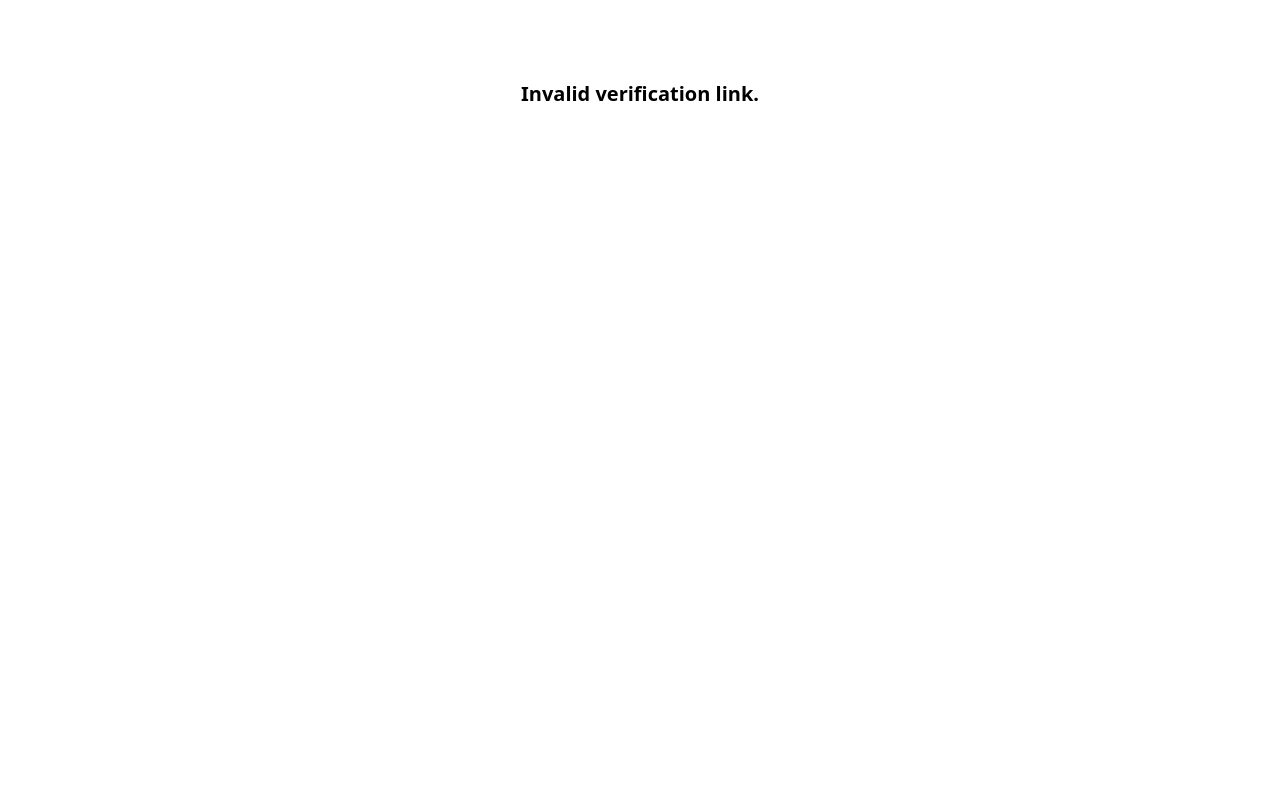
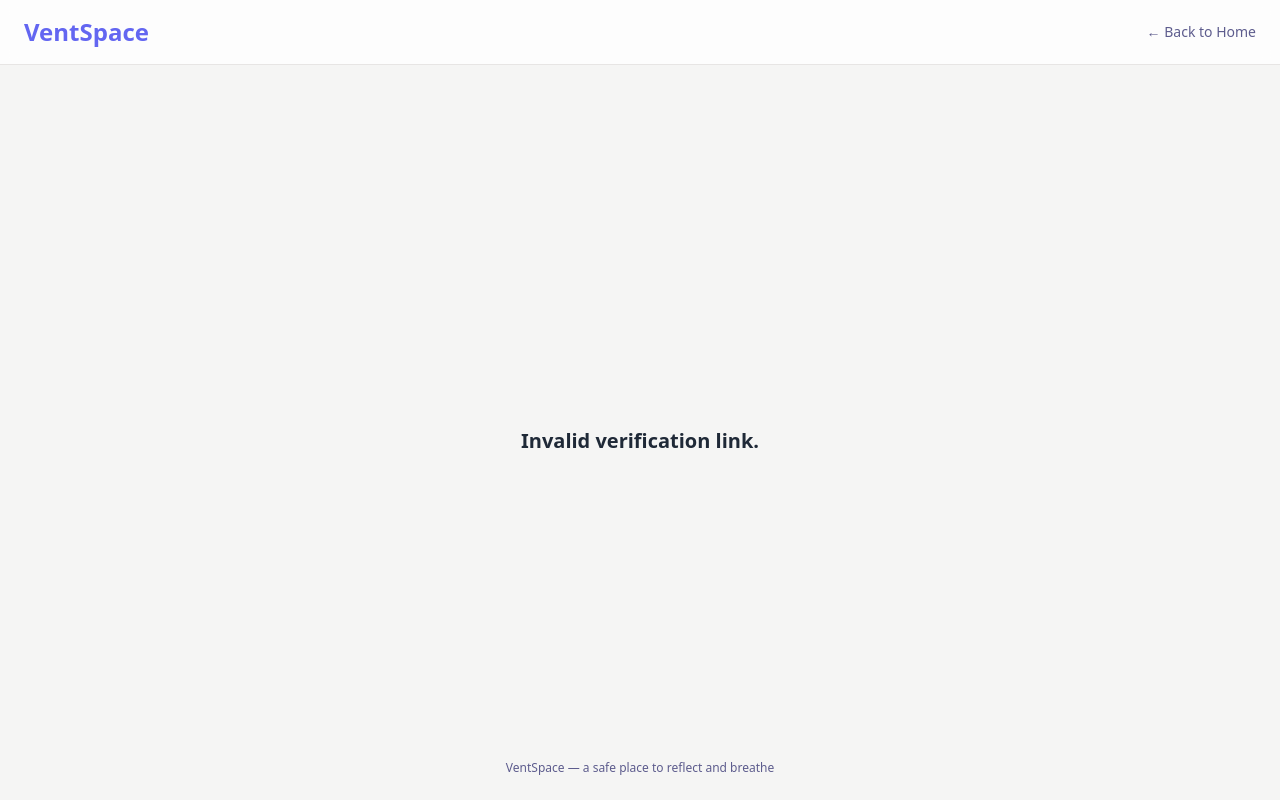
Before and after one commit to Serif-C/VentSpace, a React (Vite) app in the folder VentSpace/: page /verify-email in a window 1280 px wide. Built offline with nearby package versions, Linux system fonts and the light colour scheme.

Commit message:
Added navigations in Login/SignUp pages

```diff
--- /dev/null
+++ b/VentSpace/src/components/layout/MinimalLayout.tsx
@@ -0,0 +1,60 @@
+import { Outlet, Link } from "react-router-dom";
+import { useLocation } from "react-router-dom";
+
+export default function MinimalLayout() {
+  const location = useLocation();
+
+  return (
+    <div
+      className="min-h-screen flex flex-col"
+      style={{
+        backgroundColor: "var(--bg)",
+        color: "var(--text)",
+      }}
+    >
+      {/* TOP BAR */}
+      <header
+        className="border-b backdrop-blur sticky top-0 z-30"
+        style={{
+          backgroundColor: "var(--card)",
+          borderColor: "var(--border)",
+        }}
+      >
+        <div className="max-w-7xl mx-auto px-6 py-4 flex items-center justify-between">
+
+          {/* LOGO */}
+          <Link
+            to="/"
+            onClick={(e) => {
+              if (location.pathname === "/") {
+                e.preventDefault();
+                window.location.reload();
+              }
+            }}
+            className="text-2xl font-semibold text-indigo-500 hover:text-indigo-600 transition"
+          >
+            VentSpace
+          </Link>
+
+          {/* RIGHT SIDE */}
+          <Link
+            to="/"
+            className="text-sm text-[var(--muted)] hover:text-[var(--accent)] transition"
+          >
+            ← Back to Home
+          </Link>
+        </div>
+      </header>
+
+      {/* CENTERED CONTENT */}
+      <main className="flex-1 flex items-center justify-center px-4">
+        <Outlet />
+      </main>
+
+      {/* FOOTER */}
+      <footer className="text-center text-xs text-[var(--muted)] py-6">
+        VentSpace — a safe place to reflect and breathe
+      </footer>
+    </div>
+  );
+}
```
Also changed, not shown: VentSpace/src/app/routes.tsx (+9 -3 lines).
